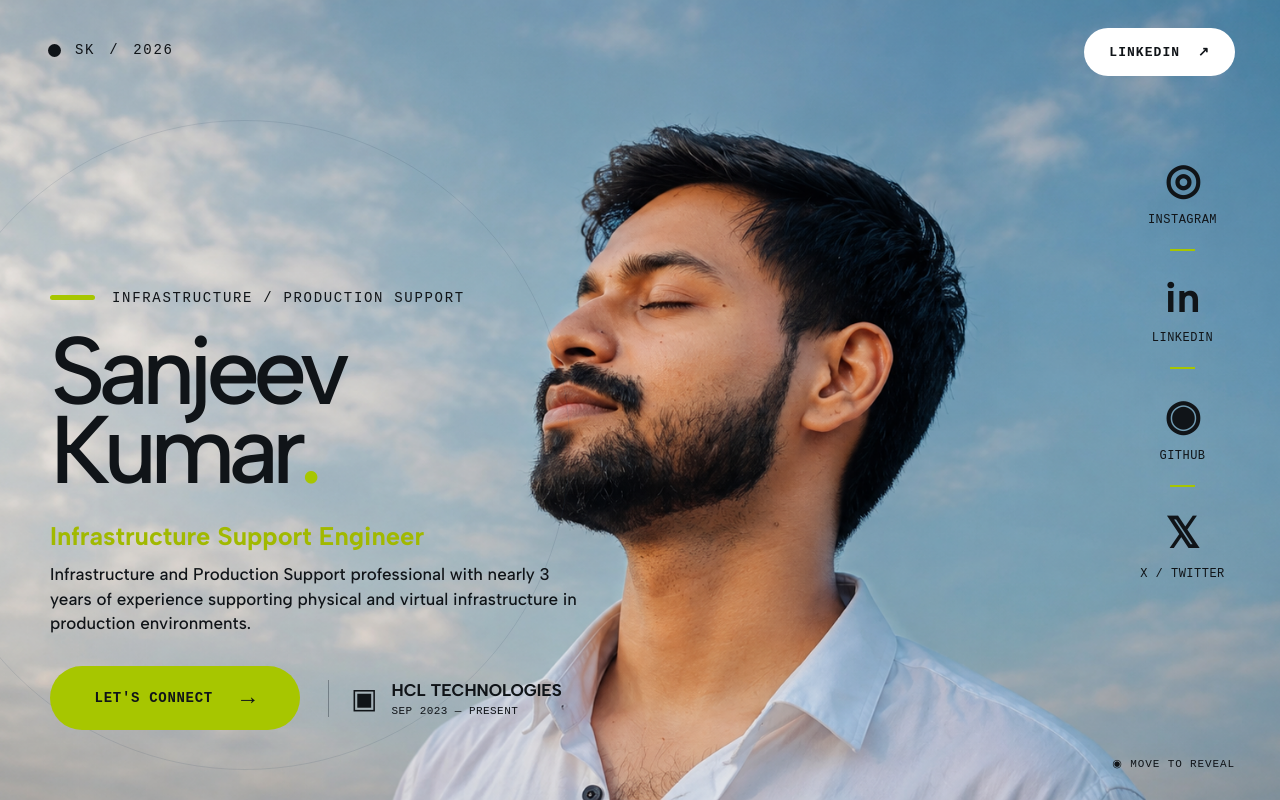
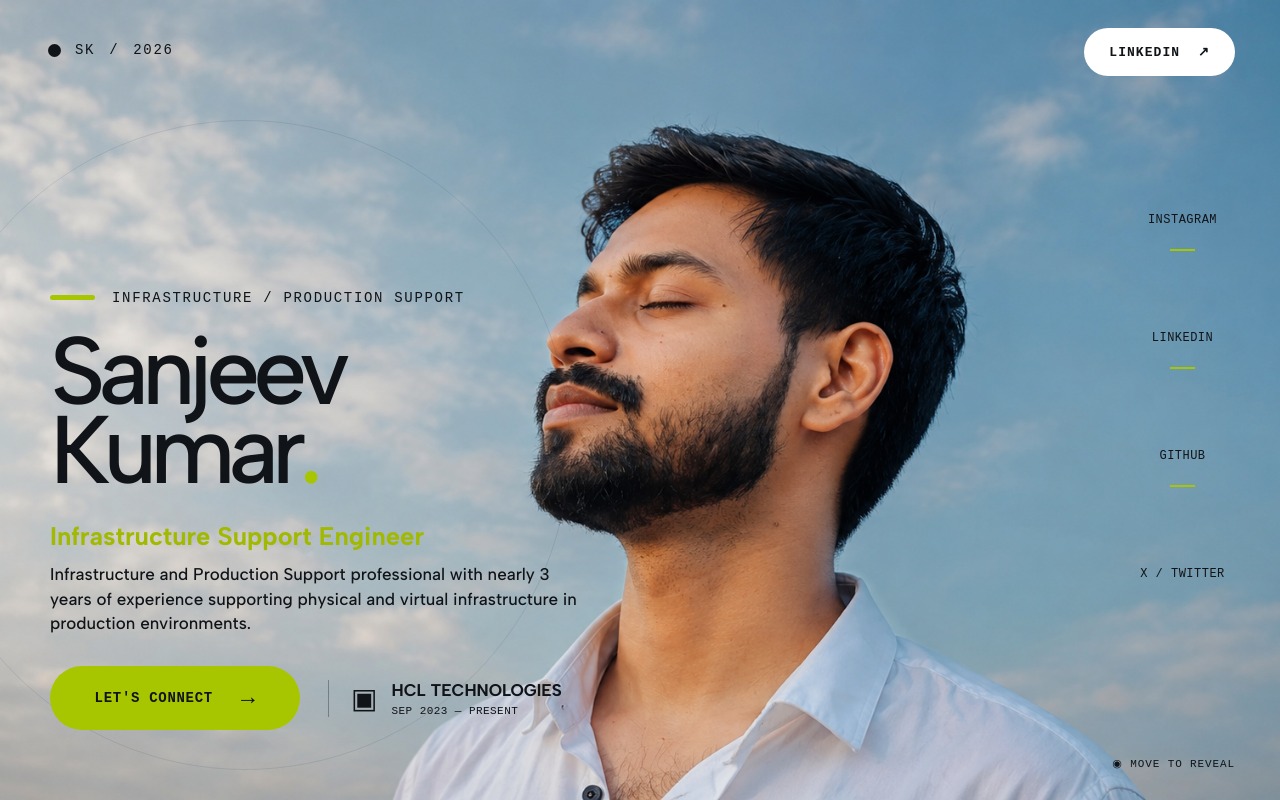
Before and after one commit to sanjeevkummrr/Sanjeev-portfolio, a Next.js app: page /Sanjeev-portfolio/ in a window 1280 px wide. Built offline with nearby package versions, Linux system fonts and the light colour scheme; a web font is replaced by a local one.

Commit message:
Refactor social links with accessibility improvements

```diff
--- a/components/glass-hero.tsx
+++ b/components/glass-hero.tsx
@@ -103,47 +103,82 @@ export default function GlassHero() {
 
       {/* Social links */}
 <aside className="social-links">
+
+  {/* Instagram */}
   <a
     href="https://www.instagram.com/sanjeevkummrr"
     target="_blank"
     rel="noreferrer"
+    aria-label="Instagram"
   >
-          <strong>◎</strong>
+    <strong className="social-icon">
+      <svg viewBox="0 0 24 24" aria-hidden="true">
+        <rect x="3" y="3" width="18" height="18" rx="5" />
+        <circle cx="12" cy="12" r="4" />
+        <circle cx="17.5" cy="6.5" r="1" className="fill-dot" />
+      </svg>
+    </strong>
     <span>INSTAGRAM</span>
   </a>
 
   <i />
 
+  {/* LinkedIn */}
   <a
     href="https://www.linkedin.com/in/sanjeevkummrr"
     target="_blank"
     rel="noreferrer"
+    aria-label="LinkedIn"
   >
-          <strong>in</strong>
+    <strong className="social-icon linkedin-icon">
+      <svg viewBox="0 0 24 24" aria-hidden="true">
+        <rect x="3" y="3" width="18" height="18" rx="2" />
+        <path d="M7 10v7" />
+        <path d="M7 7.5v.01" />
+        <path d="M11 17v-4c0-2 1-3 2.5-3s2.5 1 2.5 3v4" />
+        <path d="M11 13c0-2 1-3 2.5-3" />
+      </svg>
+    </strong>
     <span>LINKEDIN</span>
   </a>
 
   <i />
 
+  {/* GitHub */}
   <a
     href="https://github.com/sanjeevkummrr"
     target="_blank"
     rel="noreferrer"
+    aria-label="GitHub"
   >
-          <strong>◉</strong>
+    <strong className="social-icon">
+      <svg viewBox="0 0 24 24" aria-hidden="true">
+        <path
+          d="M12 2.5a9.5 9.5 0 0 0-3 18.5c.5.1.7-.2.7-.5v-1.8c-2.8.6-3.4-1.2-3.4-1.2-.5-1.1-1.1-1.4-1.1-1.4-.9-.6.1-.6.1-.6 1 0 1.5 1 1.5 1 .9 1.5 2.3 1.1 2.9.8.1-.6.3-1.1.6-1.3-2.2-.3-4.5-1.1-4.5-4.8 0-1.1.4-2 1-2.7-.1-.3-.4-1.3.1-2.7 0 0 .8-.3 2.8 1a9.7 9.7 0 0 1 5.1 0c2-1.3 2.8-1 2.8-1 .5 1.4.2 2.4.1 2.7.6.7 1 1.6 1 2.7 0 3.7-2.3 4.5-4.5 4.8.4.3.7.9.7 1.8v2.7c0 .3.2.6.7.5A9.5 9.5 0 0 0 12 2.5Z"
+        />
+      </svg>
+    </strong>
     <span>GITHUB</span>
   </a>
 
   <i />
 
+  {/* X / Twitter */}
   <a
     href="https://x.com/sanjeevkummrr"
     target="_blank"
     rel="noreferrer"
+    aria-label="X / Twitter"
   >
-          <strong>𝕏</strong>
+    <strong className="social-icon">
+      <svg viewBox="0 0 24 24" aria-hidden="true">
+        <path d="M5 4l14 16" />
+        <path d="M19 4L5 20" />
+      </svg>
+    </strong>
     <span>X / TWITTER</span>
   </a>
+
 </aside>
 
       <div className="reveal-hint">◉ MOVE TO REVEAL</div>
```
Lines whose indentation alone changed are shown as unchanged.
